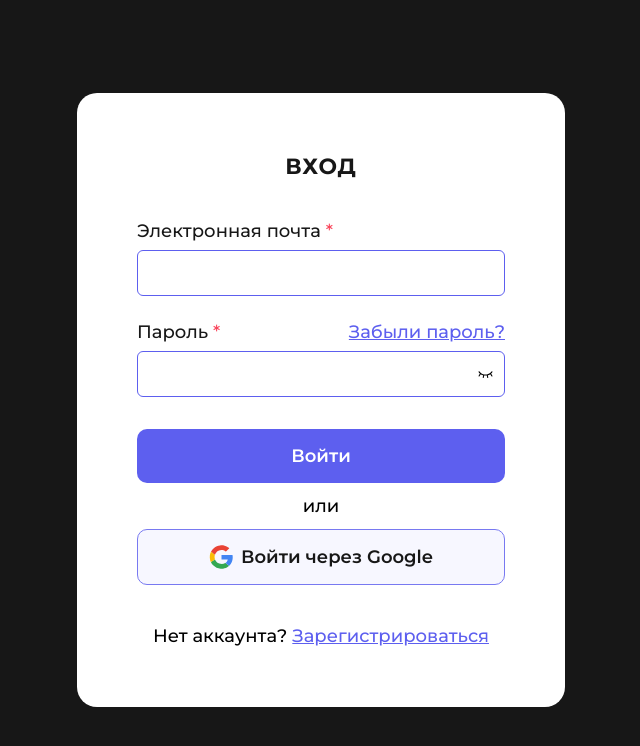
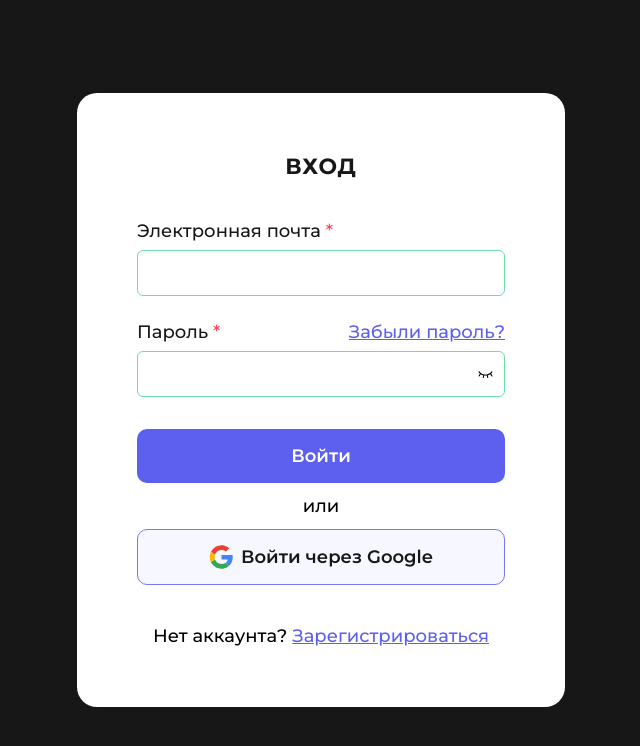
Before and after one commit to Githance/frontend, a React (Create React App) app: page /authentication in a window 1280 px wide. Shown: the top 746 px of the page, without its empty margins (319-959 px from the left). Built offline with nearby package versions, Linux system fonts and the light colour scheme.

Commit message:
faet: добавить выделение формы при ошибке

```diff
--- a/src/components/fieldset/fieldset.jsx
+++ b/src/components/fieldset/fieldset.jsx
@@ -27,7 +27,6 @@ function Fieldset({
   register,
   errors,
 }) {
-  console.log(errors);
 
   return (
     <fieldset className={style.fieldset}>
@@ -47,7 +46,11 @@ function Fieldset({
         <input
           id={name}
           type={type}
-          className={style.input__element}
+          className={`${style.input__element} ${
+            errors[name]
+              ? style.input__element_validation_false
+              : style.input__element_validation_success
+          }`}
           {...register(name, {
             required: "Заполни меня",
             minLength: { value: 3, message: "Минимум 3 символа" },
--- a/src/components/fieldset/fieldset.module.css
+++ b/src/components/fieldset/fieldset.module.css
@@ -49,6 +49,14 @@
   cursor: text;
 }
 
+.input__element_validation_success {
+  border: 1px solid var(--color-input-true);
+}
+
+.input__element_validation_false {
+  border: 1px solid var(--color-input-false);
+}
+
 .input__element:focus {
   outline: 2px solid var(--bg-color-button-focus);
 }
```
